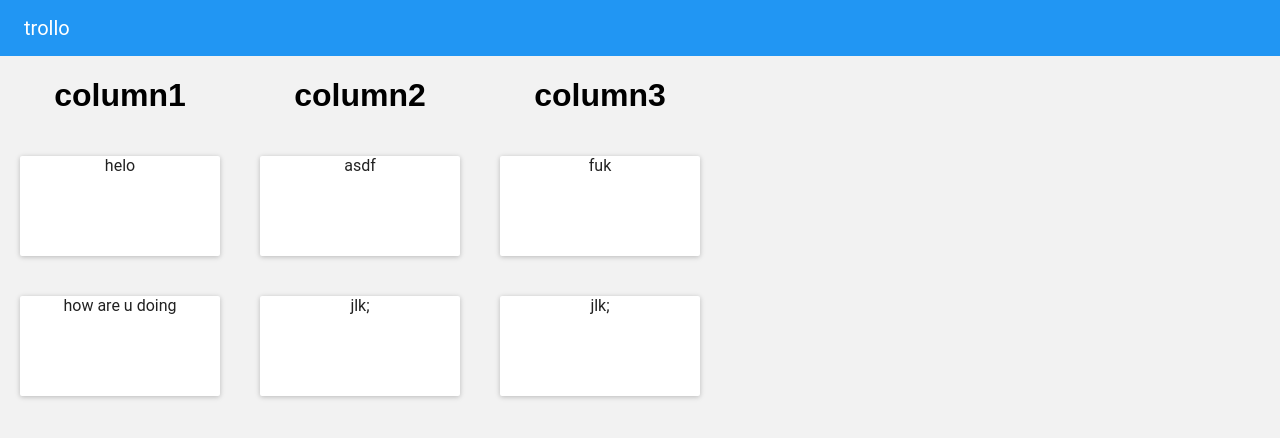
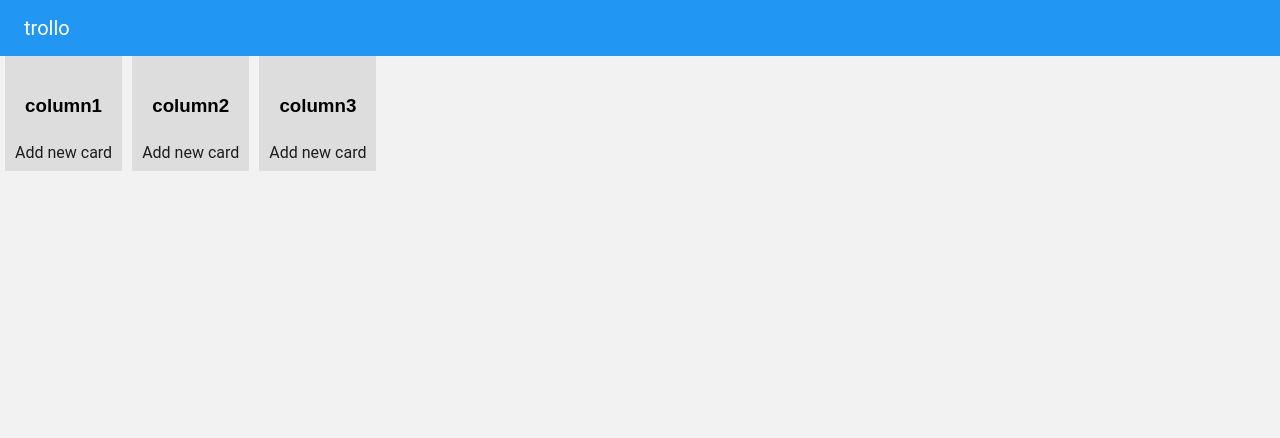
Before and after one commit to 2c2c/trollo, a React (Create React App) app: page / in a window 1280 px wide. Shown: the top 438 px of the page. Built offline with nearby package versions, Linux system fonts and the light colour scheme; what react-tap-event-plugin would draw is missing.

Commit message:
fixed adding cards

```diff
--- a/src/App.js
+++ b/src/App.js
@@ -4,7 +4,6 @@ import AppHeader from './AppHeader'
 import './App.css';
 import AppCard from './AppCard'
 import CardSpace from './CardSpace'
-import HelloWorld from './HelloWorld'
 let columns = [
   {
     name: 'column1',
--- a/src/AppCard.js
+++ b/src/AppCard.js
@@ -4,9 +4,11 @@ import Paper from 'material-ui/Paper'
 const style = {
   height: 100,
   width: 200,
-  margin: 20,
+  margin: "0px 0px 0px 0px",
   textAlign: 'center',
-  display: 'inline-block',
+  display: 'flex',
+  flexDirection: 'column',
+  justifyContent: 'center',
 };
 
 const AppCard = (props) => <div>
--- a/src/CardSpace.js
+++ b/src/CardSpace.js
@@ -2,10 +2,12 @@ import React from 'react';
 import Column from './Column';
 import View from 'react-flexbox';
 
-const CardSpace = (props) => <span style={{display: 'flex'}}>
+const CardSpace = (props) => <span style={{
+  display: 'flex'
+}}>
   {props
     .columns
-    .map(c => <Column name={c.name} cards={c.cards}></Column>)}
+    .map(c => <Column name={c.name} cards={c.cards} />)}
 </span>
 
 export default CardSpace;
--- a/src/Column.js
+++ b/src/Column.js
@@ -1,10 +1,40 @@
 import React from 'react';
 import AppCard from './AppCard'
-import View from 'react-flexbox'
+import FlatButton from 'material-ui/FlatButton'
 
-const Column = (props) => <div>
-  <h1>{props.name}</h1>{props
-    .cards
-    .map(c => <AppCard>{c}</AppCard>)}</div>
-
-export default Column;
+export default class Column extends React.Component {
+  constructor() {
+    super();
+    this.state = {
+      cards: []
+    }
+  }
+  render() {
+    return (
+      <div
+        style={{
+        backgroundColor: '#DDDDDD',
+        padding: "20px 10px 0px 10px",
+        margin: "0px 5px 0px 5px"
+      }}>
+        <h3>{this.props.name}</h3>
+        <div>{this
+            .state
+            .cards
+            .map(c => <AppCard>{c}</AppCard>)}</div>
+        <FlatButton
+          style={{
+          margin: '0 10 0 10',
+          width: '100%',
+          textAlign: 'left'
+        }}
+          onClick={e => this.setState({
+          cards: [
+            ...this.state.cards,
+            'asdf',
+          ]
+        })}>Add new card</FlatButton>
+      </div>
+    )
+  }
+}
```
